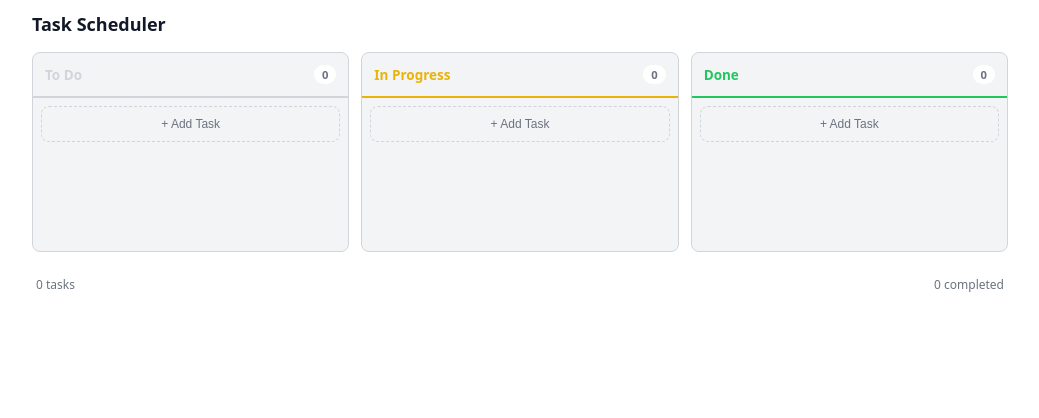
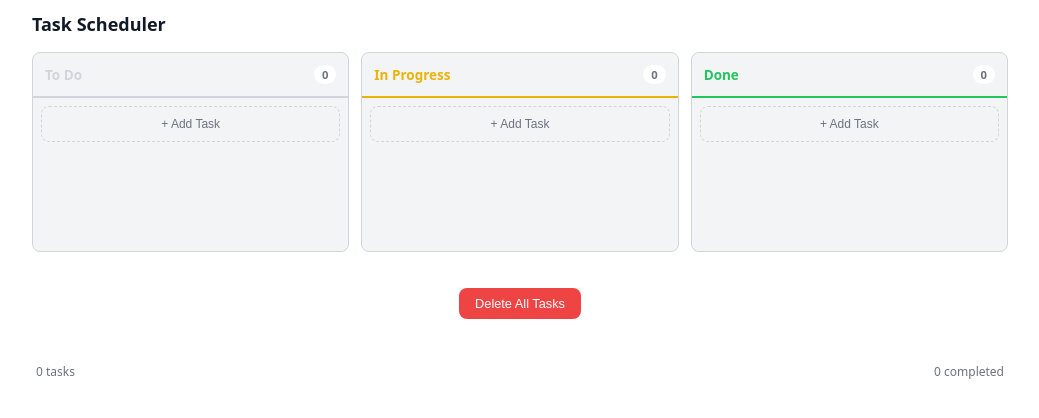
Before and after one commit to 5ALAF123/Task-Scheduler, a React (Vite) app: page / in a window 1280 px wide. Shown: the top 418 px of the page, without its empty margins (120-1159 px from the left). Built offline with nearby package versions, Linux system fonts and the light colour scheme.

Commit message:
add button

```diff
--- a/src/App.jsx
+++ b/src/App.jsx
@@ -25,10 +25,11 @@ function formatCountdown(totalSeconds) {
 }
 
 export default function App() {
-  const { tasks, addTask, updateTask, deleteTask } = useTasks();
+  const { tasks, addTask, updateTask, deleteTask, deleteAllTasks } = useTasks();
   const [showForm, setShowForm] = useState(false);
   const [editingTask, setEditingTask] = useState(null);
   const [defaultStatus, setDefaultStatus] = useState("todo");
+  const [confirmDeleteAll, setConfirmDeleteAll] = useState(false);
   const [now, setNow] = useState(Date.now());
 
   useEffect(() => {
@@ -192,6 +193,46 @@ export default function App() {
         </div>
       )}
 
+      <div className="delete-all-wrap">
+        <button
+          className="btn-danger delete-all-btn"
+          onClick={() => setConfirmDeleteAll(true)}
+        >
+          Delete All Tasks
+        </button>
+      </div>
+
+      {confirmDeleteAll && (
+        <div
+          className="modal-overlay"
+          onClick={() => setConfirmDeleteAll(false)}
+        >
+          <div className="modal" onClick={(e) => e.stopPropagation()}>
+            <h3>Delete All Tasks?</h3>
+            <p className="confirm-text">
+              Are you sure? This will permanently remove every task.
+            </p>
+            <div className="form-actions">
+              <button
+                className="btn-danger"
+                onClick={() => {
+                  deleteAllTasks();
+                  setConfirmDeleteAll(false);
+                }}
+              >
+                Delete All
+              </button>
+              <button
+                className="btn-secondary"
+                onClick={() => setConfirmDeleteAll(false)}
+              >
+                Cancel
+              </button>
+            </div>
+          </div>
+        </div>
+      )}
+
       <footer className="app-footer">
         <span>{tasks.length} tasks</span>
         <span>{tasks.filter((t) => t.status === "done").length} completed</span>
--- a/src/hooks/useTasks.js
+++ b/src/hooks/useTasks.js
@@ -141,6 +141,10 @@ export default function useTasks() {
     setTasks((prev) => prev.filter((t) => t.id !== id));
   }, []);
 
+  const deleteAllTasks = useCallback(() => {
+    setTasks([]);
+  }, []);
+
   const STATUS_CYCLE = { todo: 'in-progress', 'in-progress': 'done', done: 'todo' };
 
   const toggleStatus = useCallback((id) => {
@@ -153,5 +157,5 @@ export default function useTasks() {
     );
   }, []);
 
-  return { tasks, addTask, updateTask, deleteTask, toggleStatus };
+  return { tasks, addTask, updateTask, deleteTask, deleteAllTasks, toggleStatus };
 }
--- a/src/styles/app.css
+++ b/src/styles/app.css
@@ -207,6 +207,22 @@ body {
   color: var(--text);
 }
 
+.delete-all-wrap {
+  display: flex;
+  justify-content: center;
+  margin: 20px 0;
+}
+
+.delete-all-btn {
+  padding: 10px 24px;
+  font-size: 0.9rem;
+}
+
+.confirm-text {
+  color: var(--text-dim);
+  margin: 8px 0 16px;
+}
+
 .modal-overlay {
   position: fixed;
   inset: 0;
```
